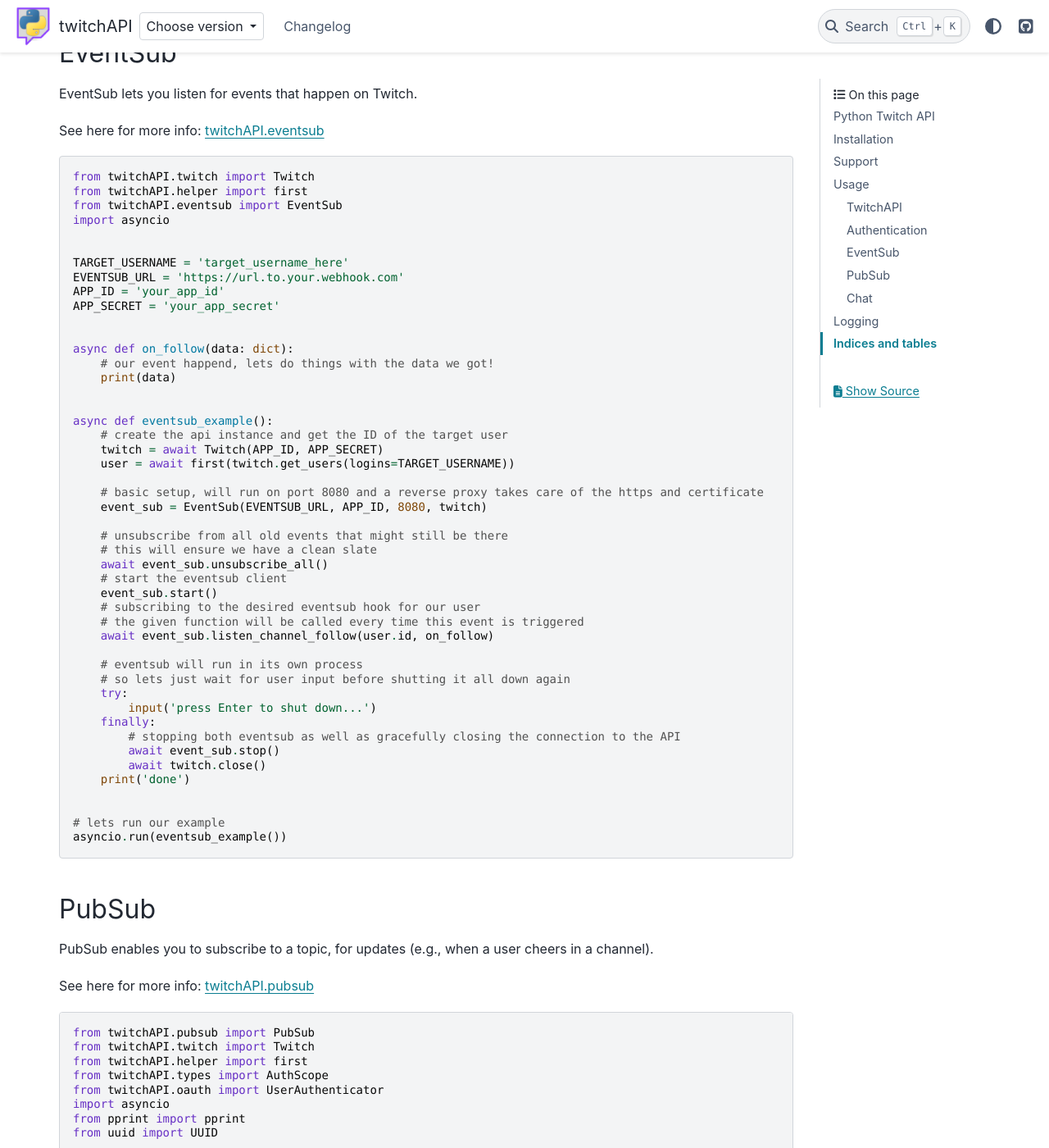
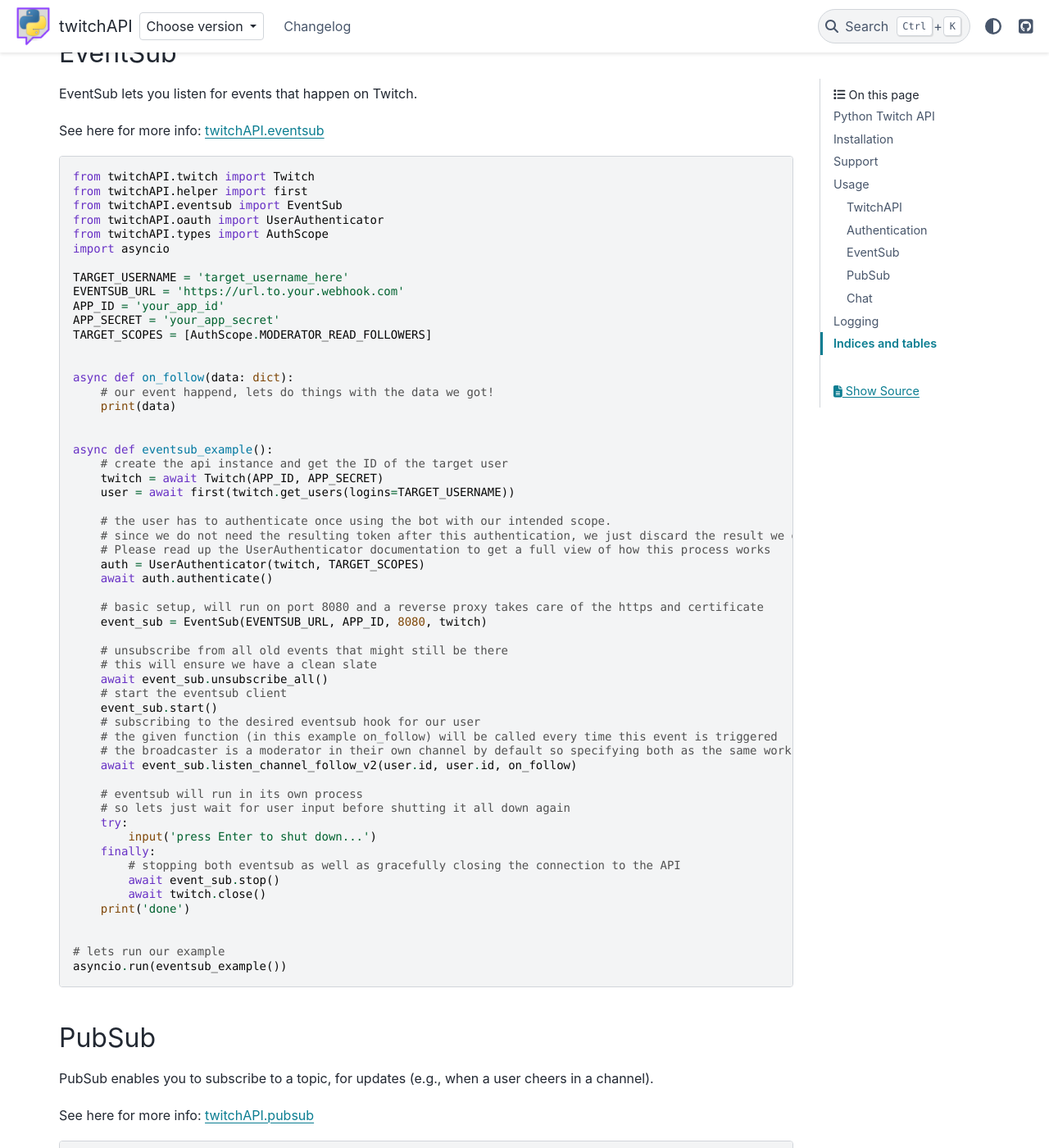
Before and after one commit to Teekeks/pyTwitchAPI, a Sphinx documentation site: the page built from docs/index.rst, in a window 1280 px wide and 1400 px high, scrolled down 2755 px. Shown: the whole window at 82% size. Built offline with Sphinx 7.4.7 and the PyData theme 0.15.4, drawn with Linux system fonts in a browser that asks for light colours; comment, search, counter and statistics services are not loaded.

Commit message:
updated EventSub example to use `listen_channel_v2`, closes #223

```diff
--- a/docs/index.rst
+++ b/docs/index.rst
@@ -147,53 +147,62 @@
 
 .. code-block:: python
 
-    from twitchAPI.twitch import Twitch
-    from twitchAPI.helper import first
-    from twitchAPI.eventsub import EventSub
-    import asyncio
+   from twitchAPI.twitch import Twitch
+   from twitchAPI.helper import first
+   from twitchAPI.eventsub import EventSub
+   from twitchAPI.oauth import UserAuthenticator
+   from twitchAPI.types import AuthScope
+   import asyncio
+
+   TARGET_USERNAME = 'target_username_here'
+   EVENTSUB_URL = 'https://url.to.your.webhook.com'
+   APP_ID = 'your_app_id'
+   APP_SECRET = 'your_app_secret'
+   TARGET_SCOPES = [AuthScope.MODERATOR_READ_FOLLOWERS]
 
 
-    TARGET_USERNAME = 'target_username_here'
-    EVENTSUB_URL = 'https://url.to.your.webhook.com'
-    APP_ID = 'your_app_id'
-    APP_SECRET = 'your_app_secret'
+   async def on_follow(data: dict):
+       # our event happend, lets do things with the data we got!
+       print(data)
 
 
-    async def on_follow(data: dict):
-        # our event happend, lets do things with the data we got!
-        print(data)
+   async def eventsub_example():
+       # create the api instance and get the ID of the target user
+       twitch = await Twitch(APP_ID, APP_SECRET)
+       user = await first(twitch.get_users(logins=TARGET_USERNAME))
+
+       # the user has to authenticate once using the bot with our intended scope.
+       # since we do not need the resulting token after this authentication, we just discard the result we get from authenticate()
+       # Please read up the UserAuthenticator documentation to get a full view of how this process works
+       auth = UserAuthenticator(twitch, TARGET_SCOPES)
+       await auth.authenticate()
+
+       # basic setup, will run on port 8080 and a reverse proxy takes care of the https and certificate
+       event_sub = EventSub(EVENTSUB_URL, APP_ID, 8080, twitch)
+
+       # unsubscribe from all old events that might still be there
+       # this will ensure we have a clean slate
+       await event_sub.unsubscribe_all()
+       # start the eventsub client
+       event_sub.start()
+       # subscribing to the desired eventsub hook for our user
+       # the given function (in this example on_follow) will be called every time this event is triggered
+       # the broadcaster is a moderator in their own channel by default so specifying both as the same works in this example
+       await event_sub.listen_channel_follow_v2(user.id, user.id, on_follow)
+
+       # eventsub will run in its own process
+       # so lets just wait for user input before shutting it all down again
+       try:
+           input('press Enter to shut down...')
+       finally:
+           # stopping both eventsub as well as gracefully closing the connection to the API
+           await event_sub.stop()
+           await twitch.close()
+       print('done')
 
 
-    async def eventsub_example():
-        # create the api instance and get the ID of the target user
-        twitch = await Twitch(APP_ID, APP_SECRET)
-        user = await first(twitch.get_users(logins=TARGET_USERNAME))
-
-        # basic setup, will run on port 8080 and a reverse proxy takes care of the https and certificate
-        event_sub = EventSub(EVENTSUB_URL, APP_ID, 8080, twitch)
-
-        # unsubscribe from all old events that might still be there
-        # this will ensure we have a clean slate
-        await event_sub.unsubscribe_all()
-        # start the eventsub client
-        event_sub.start()
-        # subscribing to the desired eventsub hook for our user
-        # the given function will be called every time this event is triggered
-        await event_sub.listen_channel_follow(user.id, on_follow)
-
-        # eventsub will run in its own process
-        # so lets just wait for user input before shutting it all down again
-        try:
-            input('press Enter to shut down...')
-        finally:
-            # stopping both eventsub as well as gracefully closing the connection to the API
-            await event_sub.stop()
-            await twitch.close()
-        print('done')
-
-
-    # lets run our example
-    asyncio.run(eventsub_example())
+   # lets run our example
+   asyncio.run(eventsub_example())
 
 PubSub
 ------
```
Also changed, not shown: README.md (+12 -3 lines), 1 other file.
